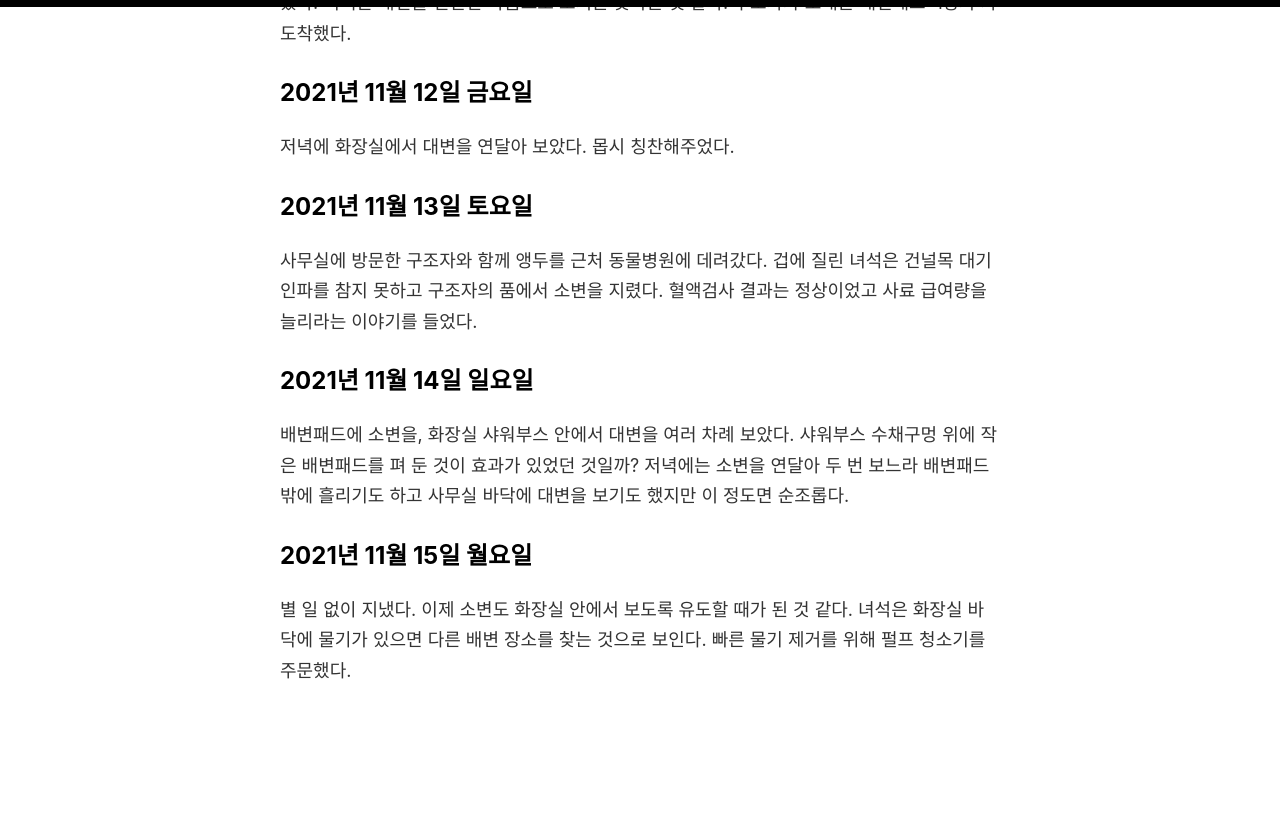
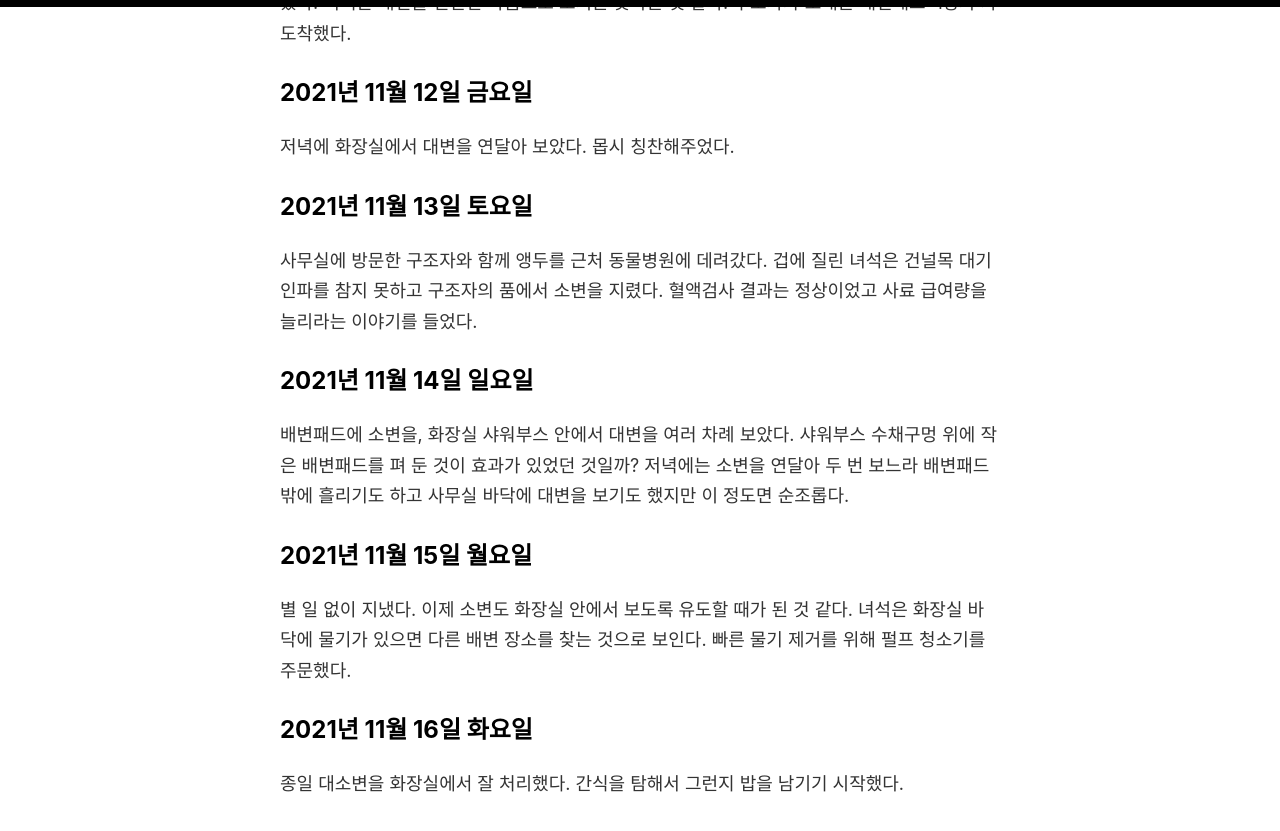
Before and after one commit to oxmhpark/www.exonomicon.net, a Jekyll site: the page built from _posts/2021-10-31-caring-note-of-aeng-doo.md, in a window 1280 px wide and 900 px high, scrolled down 2194 px. Shown: the top 831 px of the window. Built offline with Jekyll 4.4.1, drawn with Linux system fonts in a browser that asks for light colours; comment, search, counter and statistics services are not loaded; before the commit the page ends 2980 px from its top, so only the background shows below that.

Commit message:
Update 2021-10-31-caring-note-of-aeng-doo.md

```diff
--- a/_posts/2021-10-31-caring-note-of-aeng-doo.md
+++ b/_posts/2021-10-31-caring-note-of-aeng-doo.md
@@ -51,3 +51,6 @@ published: true
 
 ## 2021년 11월 15일 월요일
 별 일 없이 지냈다. 이제 소변도 화장실 안에서 보도록 유도할 때가 된 것 같다. 녀석은 화장실 바닥에 물기가 있으면 다른 배변 장소를 찾는 것으로 보인다. 빠른 물기 제거를 위해 펄프 청소기를 주문했다.
+
+## 2021년 11월 16일 화요일
+종일 대소변을 화장실에서 잘 처리했다. 간식을 탐해서 그런지 밥을 남기기 시작했다.
```
